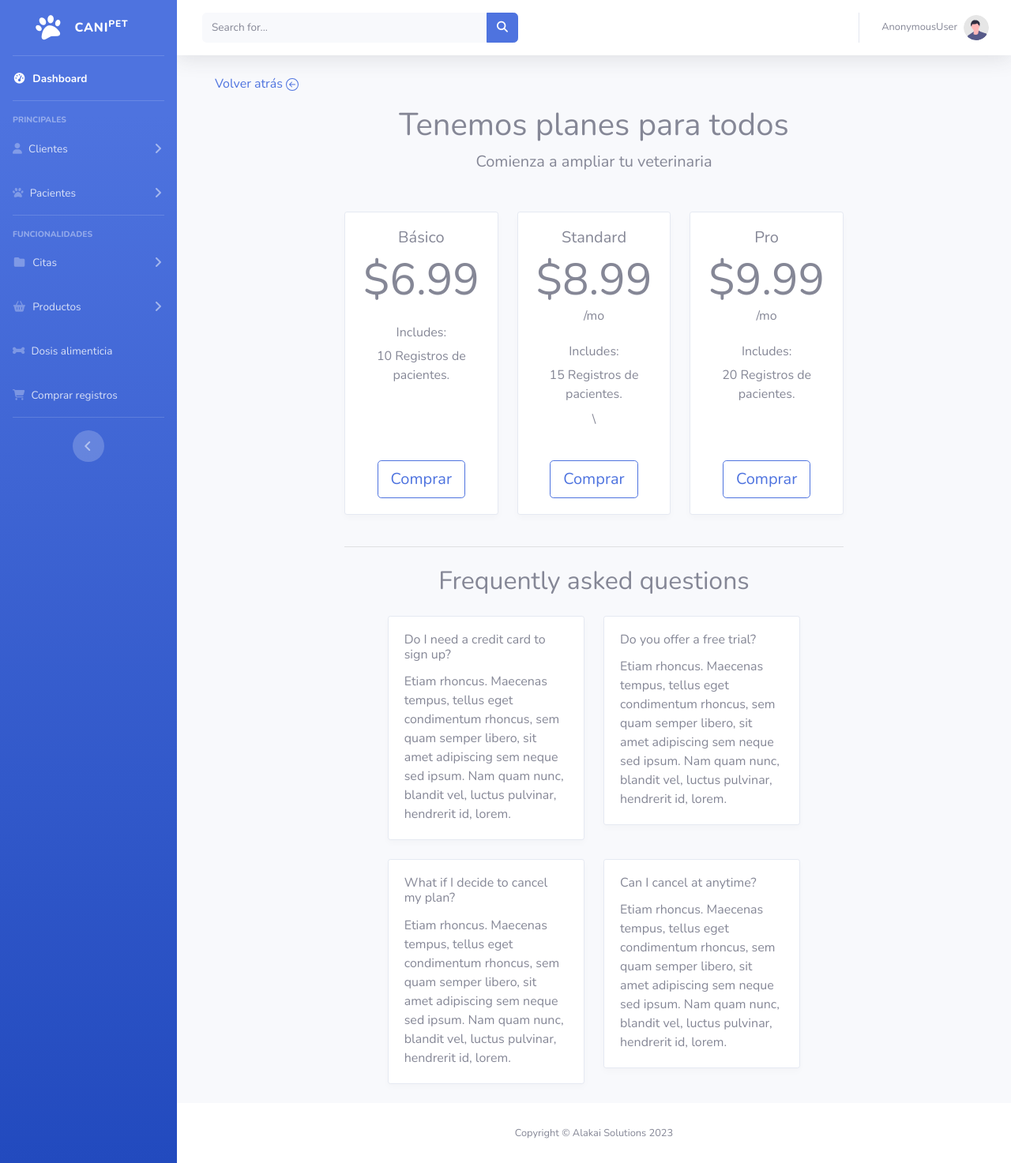
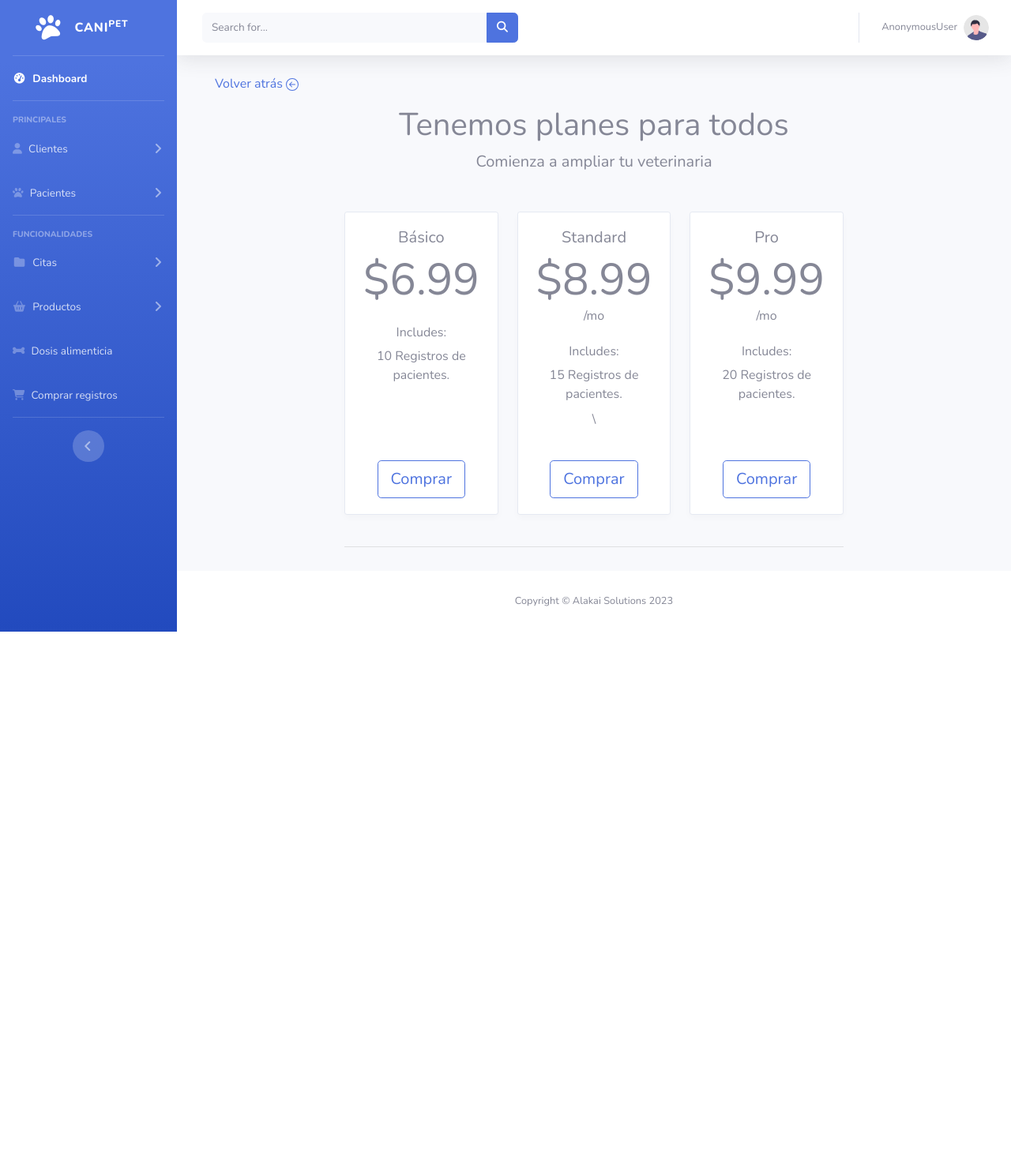
Before and after one commit to diegooviedo3004/canipetPG-Backend, a Django app: page /app/pricing/ in a window 1280 px wide. Shown: the whole page at 79% size. After the commit the page ends 800 px from the top, so only its background shows below. Run offline with Django 4.2, Linux system fonts and the light colour scheme; some libraries are stand-ins or nearby versions.

Commit message:
deployable

```diff
--- a/app/templates/pricing.html
+++ b/app/templates/pricing.html
@@ -94,47 +94,6 @@ Productos
 
             <hr>
 
-             <div class="text-center my-4">
-                <h2>Frequently asked questions</h2>
-            </div>
-            <div class="row">
-                <div class="col-md-5 col-sm-6 ml-auto">
-                    <div class="card">
-                        <div class="card-body">
-                            <h5 class="h6 card-title">Do I need a credit card to sign up?</h5>
-                            <p class="mb-0">Etiam rhoncus. Maecenas tempus, tellus eget condimentum rhoncus, sem quam semper libero, sit amet adipiscing sem neque sed ipsum. Nam quam nunc, blandit
-                                vel, luctus pulvinar, hendrerit id, lorem.</p>
-                        </div>
-                    </div>
-                </div>
-                <div class="col-md-5 col-sm-6 mr-auto">
-                    <div class="card">
-                        <div class="card-body">
-                            <h5 class="h6 card-title">Do you offer a free trial?</h5>
-                            <p class="mb-0">Etiam rhoncus. Maecenas tempus, tellus eget condimentum rhoncus, sem quam semper libero, sit amet adipiscing sem neque sed ipsum. Nam quam nunc, blandit
-                                vel, luctus pulvinar, hendrerit id, lorem.</p>
-                        </div>
-                    </div>
-                </div>
-                <div class="col-md-5 col-sm-6 ml-auto">
-                    <div class="card">
-                        <div class="card-body">
-                            <h5 class="h6 card-title">What if I decide to cancel my plan?</h5>
-                            <p class="mb-0">Etiam rhoncus. Maecenas tempus, tellus eget condimentum rhoncus, sem quam semper libero, sit amet adipiscing sem neque sed ipsum. Nam quam nunc, blandit
-                                vel, luctus pulvinar, hendrerit id, lorem.</p>
-                        </div>
-                    </div>
-                </div>
-                <div class="col-md-5 col-sm-6 mr-auto">
-                    <div class="card">
-                        <div class="card-body">
-                            <h5 class="h6 card-title">Can I cancel at anytime?</h5>
-                            <p class="mb-0">Etiam rhoncus. Maecenas tempus, tellus eget condimentum rhoncus, sem quam semper libero, sit amet adipiscing sem neque sed ipsum. Nam quam nunc, blandit
-                                vel, luctus pulvinar, hendrerit id, lorem.</p>
-                        </div>
-                    </div>
-                </div>
-            </div>
         </div>
     </div>
 
```
